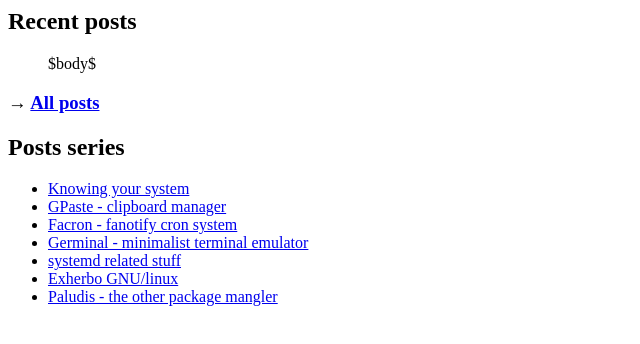
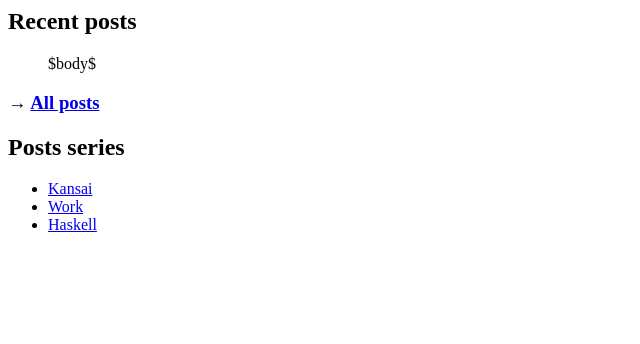
Before and after one commit to koonotori/koonotori.github.io, a plain HTML site: page templates/index.html in a window 1280 px wide. Shown: the whole page, without its empty margins (0-640 px from the left). Drawn offline with Linux system fonts and the light colour scheme.

Commit message:
tweaked css a bit

```diff
--- a/css/default.css
+++ b/css/default.css
@@ -3,7 +3,7 @@ body {
     font-family: "Merriweather", Helvetica, sans-serif;
     font-size: 16px;
     margin: auto;
-    max-width: 70em;
+    max-width: 60em;
     width: 100%;
     padding: 1em;
 }
--- a/templates/index.html
+++ b/templates/index.html
@@ -6,12 +6,8 @@ $body$
                 <h3>→ <a href="./posts.html">All posts</a></h3>
                 <h2>Posts series</h2>
                 <ul>
-                    <li><a href="./tags/knowingyoursystem.html">Knowing your system</a></li>
-                    <li><a href="./tags/GPaste.html">GPaste - clipboard manager</a></li>
-                    <li><a href="./tags/facron.html">Facron - fanotify cron system</a></li>
-                    <li><a href="./tags/germinal.html">Germinal - minimalist terminal emulator</a></li>
-                    <li><a href="./tags/systemd.html">systemd related stuff</a></li>
-                    <li><a href="./tags/exherbo.html">Exherbo GNU/linux</a></li>
-                    <li><a href="./tags/paludis.html">Paludis - the other package mangler</a></li>
+                    <li><a href="./tags/kansai.html">Kansai</a></li>
+                    <li><a href="./tags/work.html">Work</a></li>
+                    <li><a href="./tags/haskell.html">Haskell</a></li>
                 </ul>
             </section>
```
Also changed, not shown: 1 other file.
